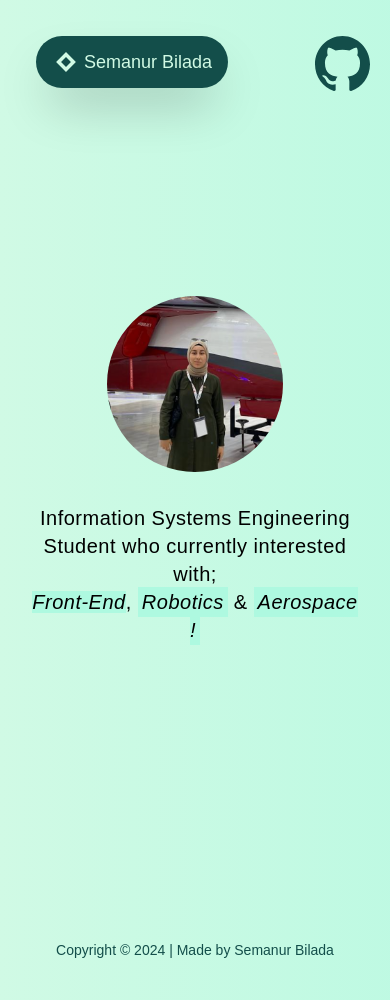
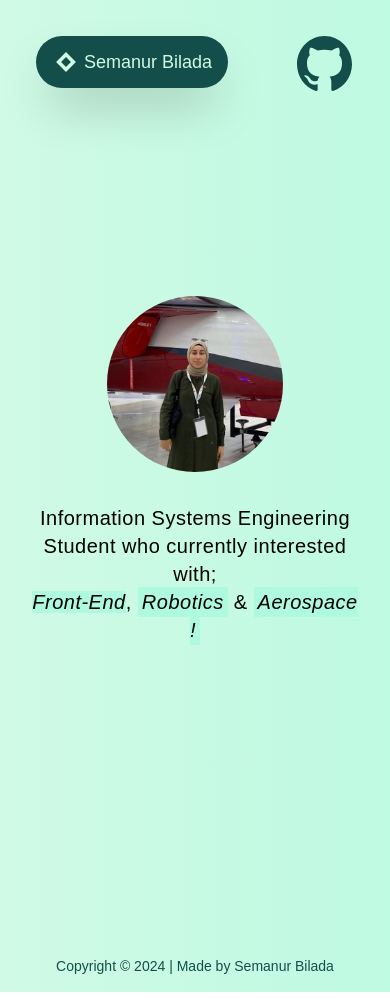
Before and after one commit to semanurbilada/portfolio-website, a React (Create React App) app: page / in a window 390 px wide. Built offline with nearby package versions, Linux system fonts and the light colour scheme.

Commit message:
Fix github button alignment

```diff
--- a/src/App.tsx
+++ b/src/App.tsx
@@ -24,14 +24,14 @@ function App() {
         </Router>
 
         <footer className="text-center w-full">
-          <ul className="text-sm text-greenery-900 md:-m-8 m-0">
+          <ul className="text-sm text-greenery-900 md:-m-8 m-4">
             <li>Copyright © 2024 | Made by Semanur Bilada</li>
           </ul>
         </footer>
 
         {/* Github Button */}
-        <div className="relative">
-          <div className="fixed md:bottom-10 md:right-5 right-5 top-9 hover:scale-110 animation md:top-auto z-50">
+        {/* TODO: Button right side should be same as navbar right side! */}
+        <div className="fixed md:bottom-10 md:right-[313px] right-[38px] top-9 hover:scale-110 animation md:top-auto z-50">
           <a href="https://github.com/semanurbilada" target="_blank" rel="noreferrer">
             <Icons
               iconName="github"
@@ -41,7 +41,6 @@ function App() {
         </div>
       </div>
     </div>
-    </div>
   );
 }
 
```
Lines whose indentation alone changed are shown as unchanged.
